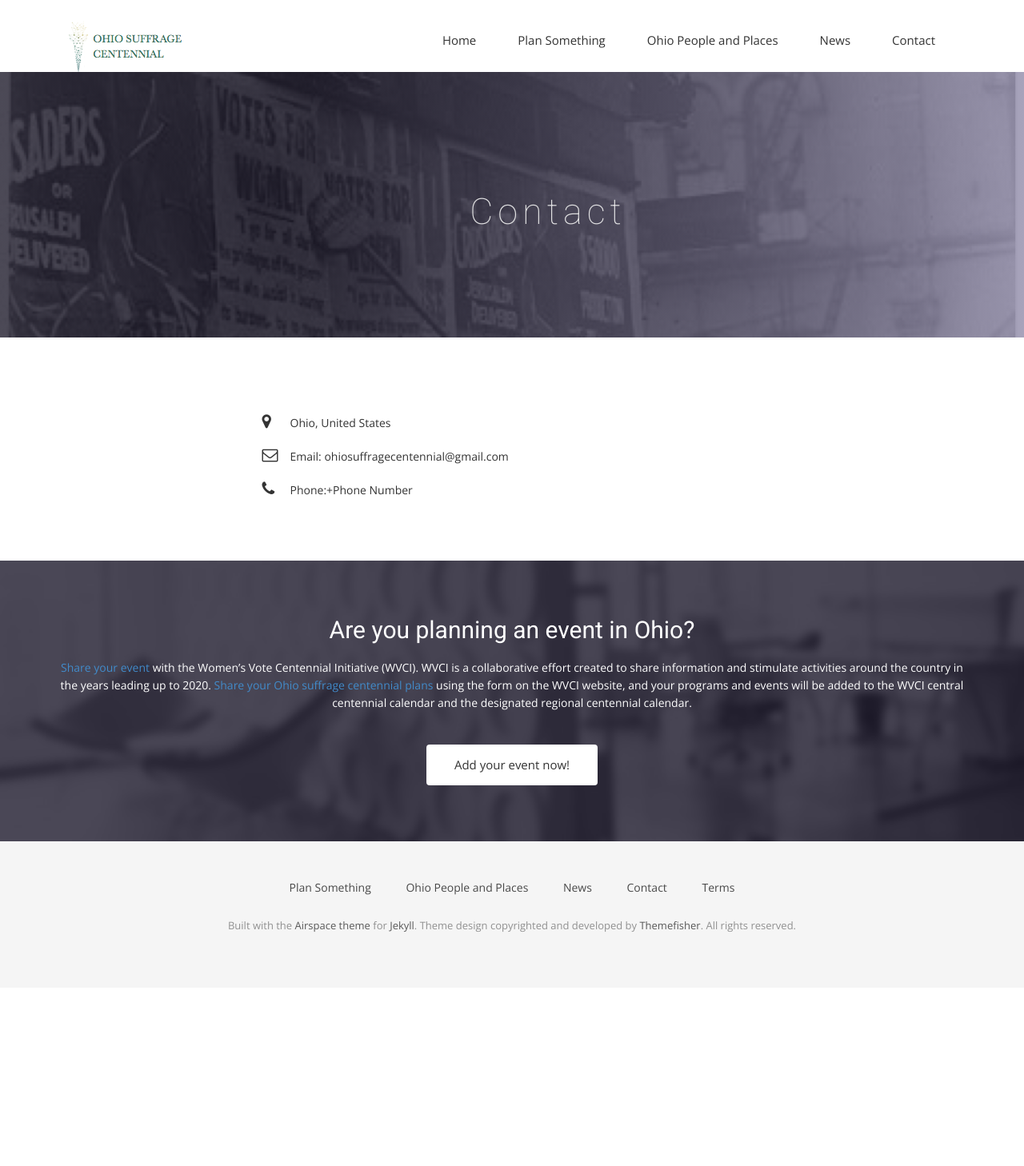
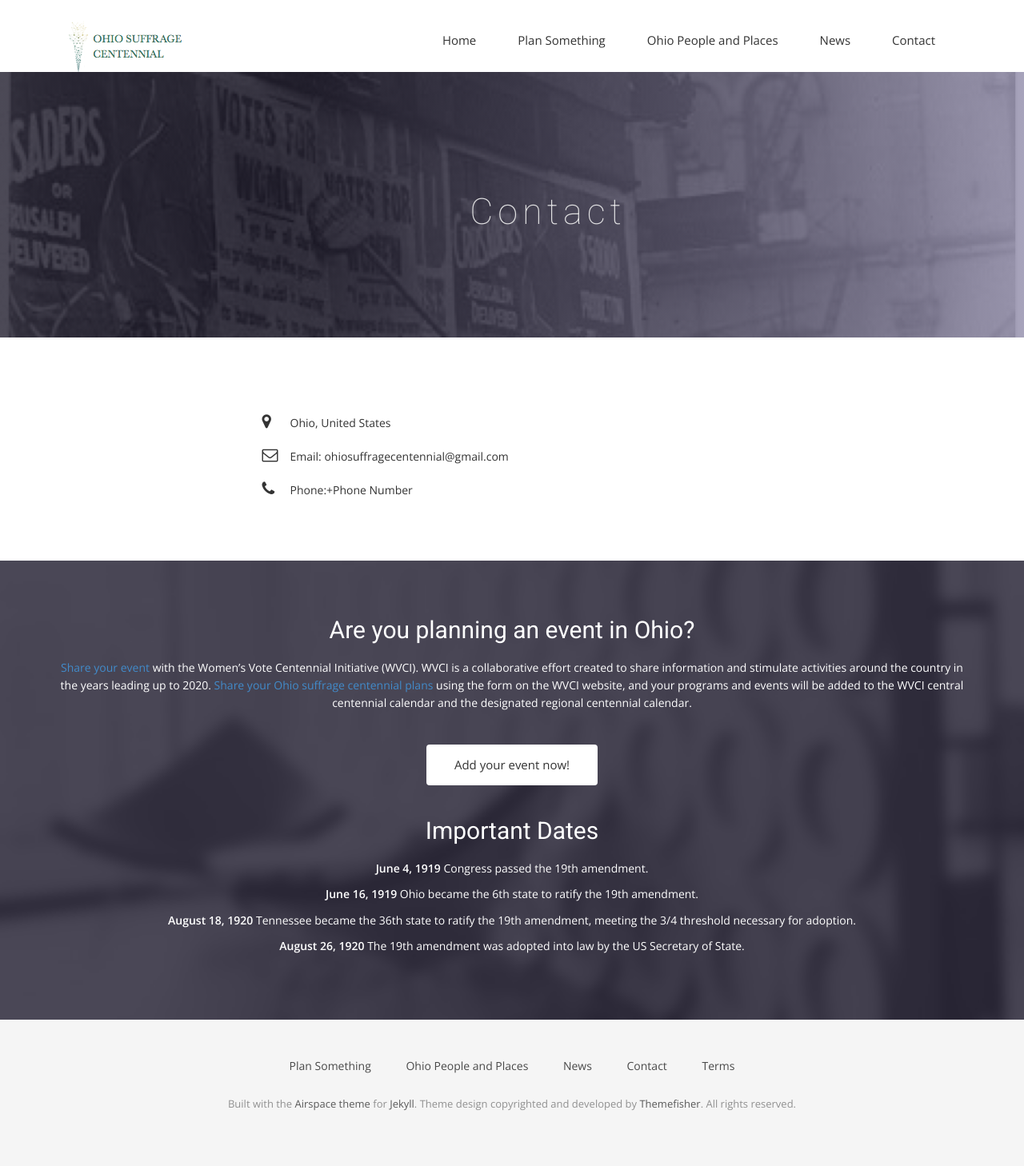
Before and after one commit to OhioSuffrageCentennial/ohiosuffragecentennial, a Jekyll site: the page built from contact.html, in a window 1280 px wide. Shown: the whole page at 80% size. Built offline with Jekyll 4.4.1, drawn with Linux system fonts in a browser that asks for light colours; nearby versions of some CDN libraries; some web fonts are replaced; before the commit the page ends 1235 px from its top, so only the background shows below that.

Commit message:
add important dates block on contact, connections, and fix on plan

```diff
--- a/contact.html
+++ b/contact.html
@@ -111,6 +111,15 @@ permalink: /contact/
           <p><a href="https://www.2020centennial.org/share-centennial-plans">Share your event</a> with the Women’s Vote Centennial Initiative (WVCI). WVCI is a collaborative effort created to share information and stimulate activities around the country in the years leading up to 2020. <a href="https://www.2020centennial.org/share-centennial-plans">Share your Ohio suffrage centennial plans</a> using the form on the WVCI website, and your programs and events will be added to the WVCI central centennial calendar and the designated regional centennial calendar.</p>
           <a class="btn btn-default btn-call-to-action" href="https://www.2020centennial.org/share-centennial-plans" >Add your event now!</a>
         </div>
+        <br>
+        <br>
+        <div class="block">
+          <h2>Important Dates</h2>
+          <p><b>June 4, 1919</b> Congress passed the 19th amendment.</p>
+          <p><b>June 16, 1919</b> Ohio became the 6th state to ratify the 19th amendment.</p>
+          <p><b>August 18, 1920</b> Tennessee became the 36th state to ratify the 19th amendment, meeting the 3/4 threshold necessary for adoption.</p>
+          <p><b>August 26, 1920</b> The 19th amendment was adopted into law by the US Secretary of State.</p>
+        </div>
       </div>
     </div>
   </div>
```
Also changed, not shown: connections.html (+9 -0 lines), plan.html (+6 -5 lines).
